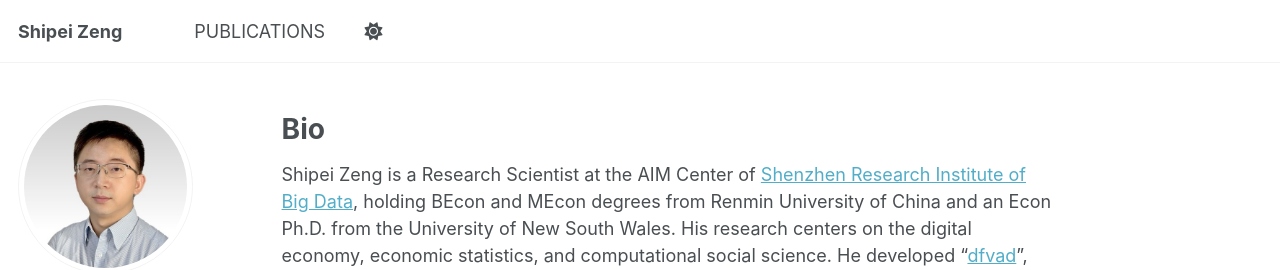
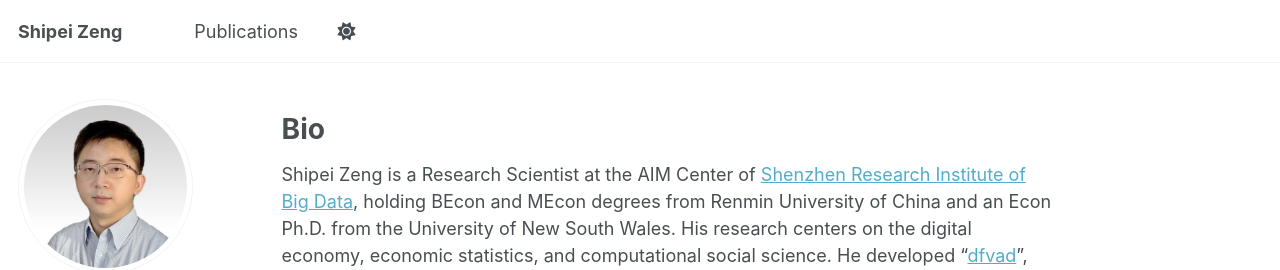
Before and after one commit to shipei-zeng/shipei-zeng.github.io, a Jekyll site: the page built from _pages/about.md, in a window 1280 px wide. Shown: the top 270 px of the page. Built offline with Jekyll 4.4.1, drawn with Linux system fonts in a browser that asks for light colours; a script that is not in the unit is left out.

```diff
--- a/_data/navigation.yml
+++ b/_data/navigation.yml
@@ -8,8 +8,8 @@
 #      Markdown formatted page while the second is generated using JSON.
 
 main:
-  - title: "PUBLICATIONS"
-    url: /PUBLICATIONS/
+  - title: "Publications"
+    url: /publications/
 
   # - title: "Services"
   #   url: /services/
```
